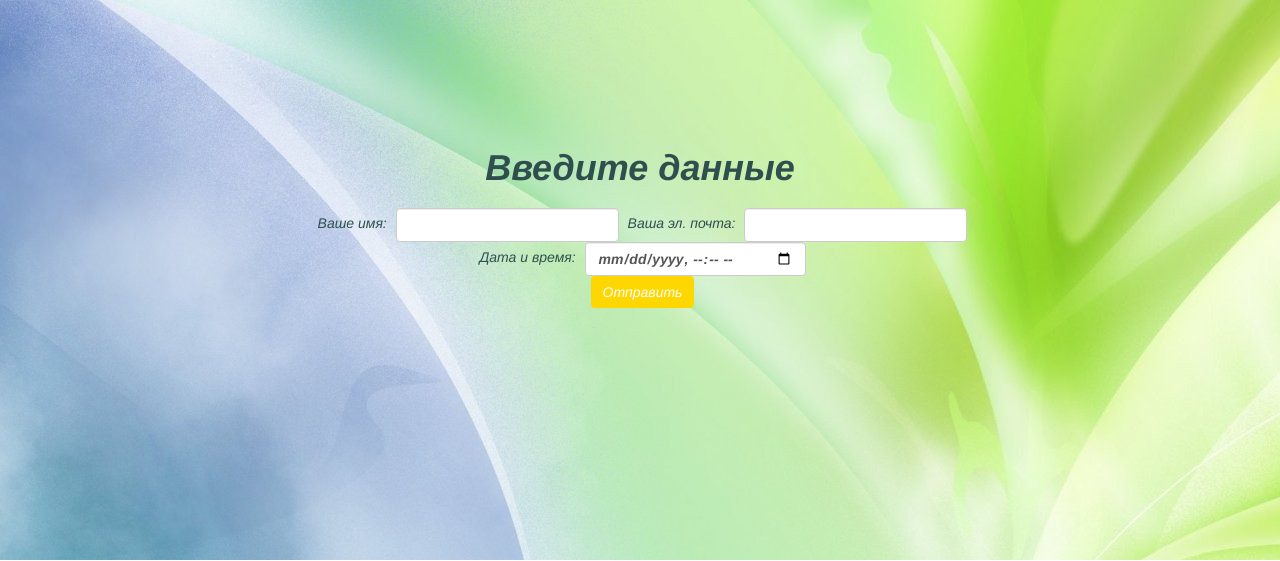
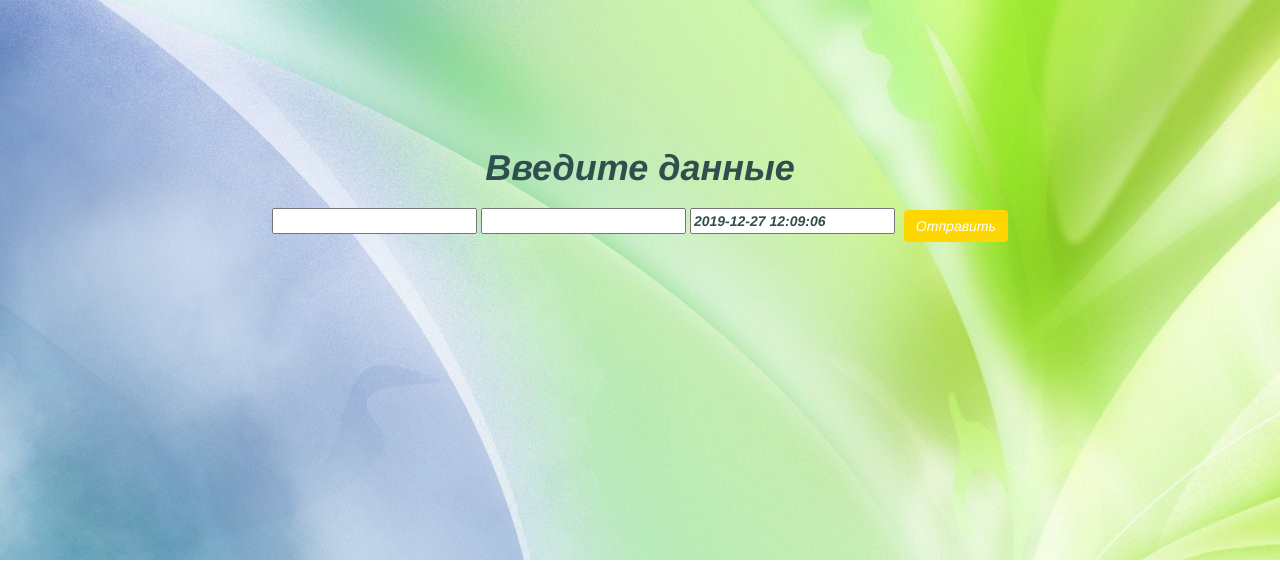
Before and after one commit to Mknyaz/-django-, a Django app: page /landing/ in a window 1280 px wide. Shown: the part 151-712 px from the top of the page. Run offline with Django 3.2, Linux system fonts and the light colour scheme; some libraries are stand-ins or nearby versions.

Commit message:
Правка

```diff
--- a/landing/static/style.css
+++ b/landing/static/style.css
@@ -39,10 +39,9 @@
 .master-description-tabs{
   padding: 10px;
 }
-
-.form-group {
+.form-inline .form-group {
     display: inline-block;
-    margin-bottom: 40px;
+    margin-bottom: 10px;
     vertical-align: middle;
 }
 
--- a/landing/templates/landing/landing.html
+++ b/landing/templates/landing/landing.html
@@ -24,16 +24,22 @@
         <div class="col-lg-8 col-lg-offset-2">
           <h1 class="title">Введите данные</h1>
           <div>
+            {{ form.errors }}
             <form class="form-inline text-center" action="" method="post">{% csrf_token %}
               <div class="form-group">
-                <label>Ваше имя: </label>
-                <input type="text" name="{{ form.name. }}" class="form-control">
-
-                <label> Ваша эл. почта:  </label>
-                <input type="text" name="{{ form.email.name }}" class="form-control">
-
-                <label> Дата и время:  </label>
-                <input type="datetime-local" name="{{ form.date.name }}" class="form-control">
+                {{ form.name }}
+                <!-- <label>Ваше имя: </label> -->
+                <!-- <input type="text" name="{{ form.name }}" class="form-control"> -->
+              </div>
+              <div class="form-group">
+                {{ form.email }}
+                <!-- <label> Ваша эл. почта:  </label> -->
+                <!-- <input type="text" name="{{ form.email.name }}" class="form-control"> -->
+              </div>
+              <div class="form-group">
+                {{ form.date }}
+                <!-- <label> Дата и время:  </label> -->
+                <!-- <input type="datetime-local" name="{{ form.date.name }}" class="form-control"> -->
               </div>
               <button type="submit" class="btn btn-primary btn-orange">Отправить</button>
             </form>
--- a/landing/templates/masters/master.html
+++ b/landing/templates/masters/master.html
@@ -46,13 +46,13 @@
               <form id="form_date_master" class="form-inline">
                 <!-- <input type="datetime-local" class="form-control" name="datetime-local" id="datetime-local"> -->
                 <div class="form-group">
-                  <a href="/landing">
+
                     <button type="submit" class="btn btn-success btn-buy"
                       data-master_id = {{ master.id }}
                       data-name_id = {{ master.name }}
                     >
                       <a href="/landing">
-                          Записаться
+                            Записаться
                       </a>
                     </button>
 
--- a/landing/views.py
+++ b/landing/views.py
@@ -5,11 +5,14 @@
 from landing.serializers import UserSerializer
 
 def landing(request):
+    # message = 'Провал'
     if request.method=="POST":
         form=SubscriberForm(request.POST)
         if form.is_valid():
             data = form.save(commit=False)
             data.save()
+            # message = 'Успех'
+            # return render(request, 'landing/thank_page.html', {'message': message})
     else:
         form=SubscriberForm()
     # form = SubscriberForm(request.POST or None)
--- a/myproj/settings.py
+++ b/myproj/settings.py
@@ -23,7 +23,7 @@
 SECRET_KEY = 'j^szqtobiiwcv+u0v#af&5i)%fqh3q5t&dwru8-chcnchic54u'
 
 # SECURITY WARNING: don't run with debug turned on in production!
-DEBUG = False
+DEBUG = True
 
 ALLOWED_HOSTS = ['*']
 
```
Also changed, not shown: db.sqlite3.
